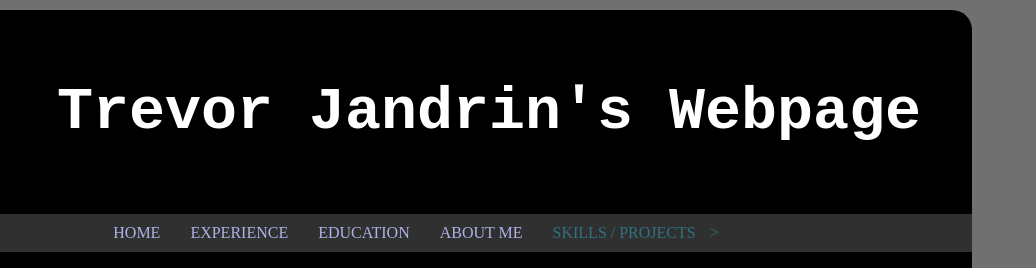
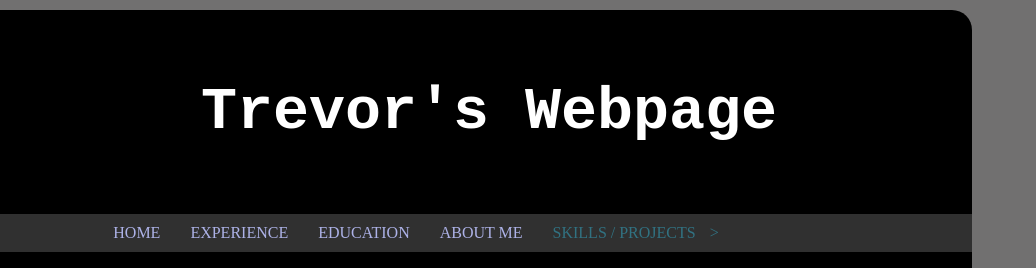
Before and after one commit to trevorjandrin/CS_293_Final, a plain HTML site: page website/index.html in a window 1280 px wide. Shown: the top 268 px of the page, 244-1280 px from the left. Drawn offline with Linux system fonts and the light colour scheme.

Commit message:
Update index.html

```diff
--- a/website/index.html
+++ b/website/index.html
@@ -31,7 +31,7 @@
                </div>
                <div id="trevor_Image"><a href="#"><img id="img_Trevor"  height="150px" width="150px"   alt="picture"></a></div>
                <div id="header_Content">
-                  <h1>Trevor Jandrin's Webpage</h1>
+                  <h1>Trevor's Webpage</h1>
                </div>
             </div>
             <input id="open_nav" type="checkbox">
```
